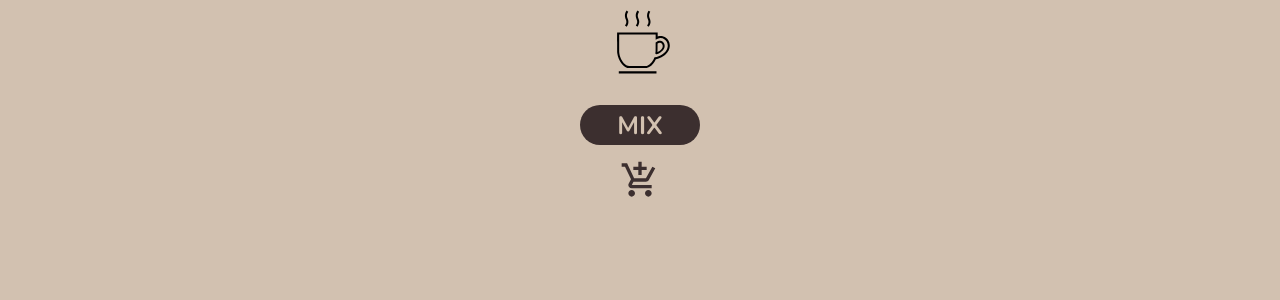
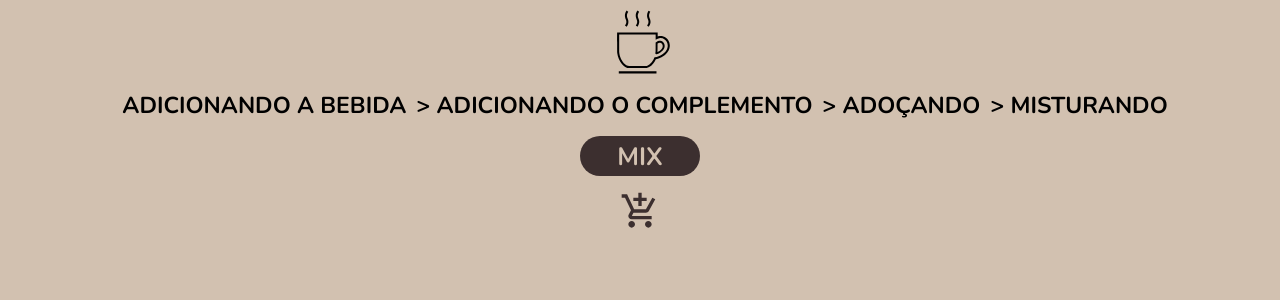
Before and after one commit to Racklyn/cafApp, a React (Create React App) app: page /visualizacao in a window 1280 px wide. Shown: the top 300 px of the page. Built offline with nearby package versions, Linux system fonts and the light colour scheme.

Commit message:
adicionando passos

```diff
--- a/src/pages/Visualizacao/index.tsx
+++ b/src/pages/Visualizacao/index.tsx
@@ -14,6 +14,12 @@ const Visualizacao = () => {
       <div>
         <HeaderOnlyLogo/>
       </div>
+      <div className='div-info-steps'>
+        <span>ADICIONANDO A BEBIDA</span>
+        <span>{`>`} ADICIONANDO O COMPLEMENTO</span>
+        <span>{`>`} ADOÇANDO</span>
+        <span>{`>`} MISTURANDO</span>
+      </div>
       <div className='div-visualizacao'>
         {/*adicionar aqui o gif do cafe*/}
         <Button className='button-mix'
--- a/src/pages/Visualizacao/style.css
+++ b/src/pages/Visualizacao/style.css
@@ -9,6 +9,18 @@ main{
   flex-direction: column;
   align-items: center;
   padding-top: 15px;
+}
+
+.div-info-steps{
+  display: flex;
+  flex-direction: row;
+  justify-content: center;
+  font-size: 23px;
+  font-weight: bold;
+}
+
+span{
+  padding-left: 10px;
 }
 
 .button-mix{
```
